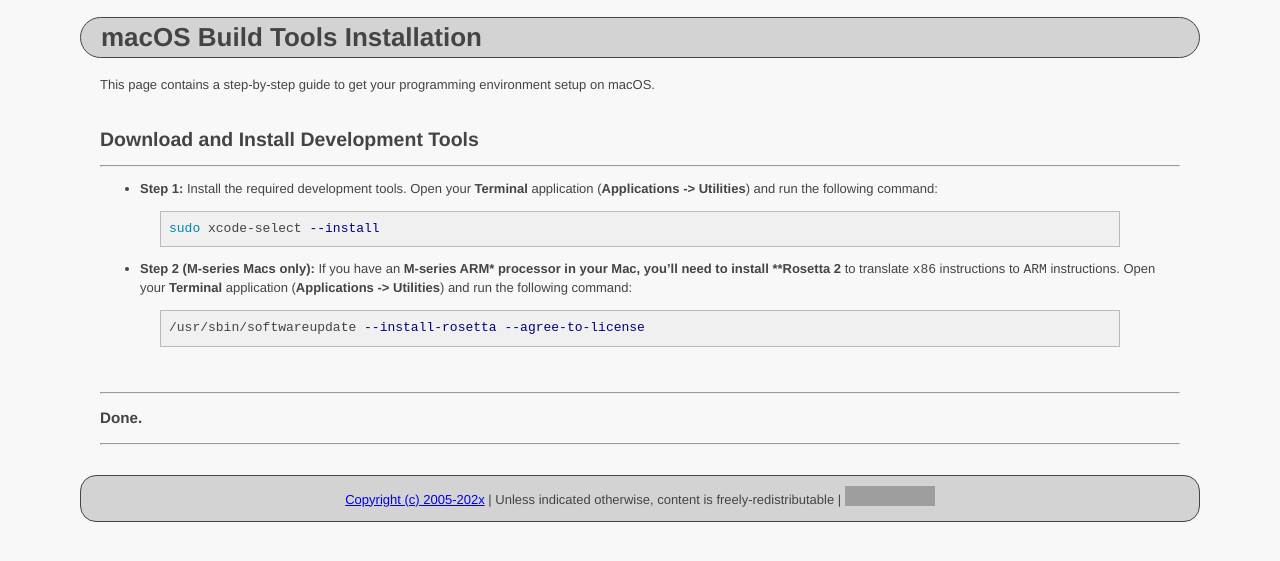
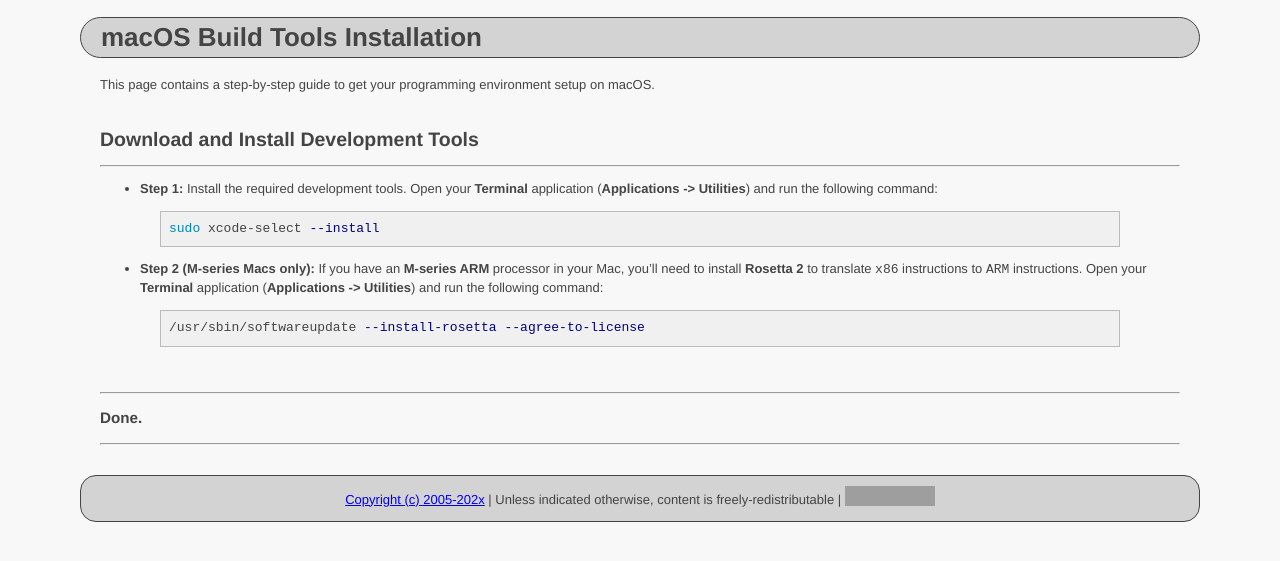
Before and after one commit to ycpcs/dev-env-setup-guide, a Jekyll site: the page built from prog_envs/macOS/macOS_build_tools_installation.md, in a window 1280 px wide. Shown: the top 561 px of the page. Built offline with Jekyll 4.4.1, drawn with Linux system fonts in a browser that asks for light colours; grey boxes are pictures that could not be loaded.

Commit message:
fixed typo

````diff
--- a/prog_envs/macOS/macOS_build_tools_installation.md
+++ b/prog_envs/macOS/macOS_build_tools_installation.md
@@ -19,7 +19,7 @@ This page contains a step-by-step guide to get your programming environment setu
 > ```
 
 
-* **Step 2 (M-series Macs only):** If you have an **M-series ARM* processor in your Mac, you'll need to install **Rosetta 2** to translate `x86` instructions to `ARM` instructions. Open your **Terminal** application (**Applications -> Utilities**) and run the following command:
+* **Step 2 (M-series Macs only):** If you have an **M-series ARM** processor in your Mac, you'll need to install **Rosetta 2** to translate `x86` instructions to `ARM` instructions. Open your **Terminal** application (**Applications -> Utilities**) and run the following command:
 
 > ```shell
 > /usr/sbin/softwareupdate --install-rosetta --agree-to-license
````
